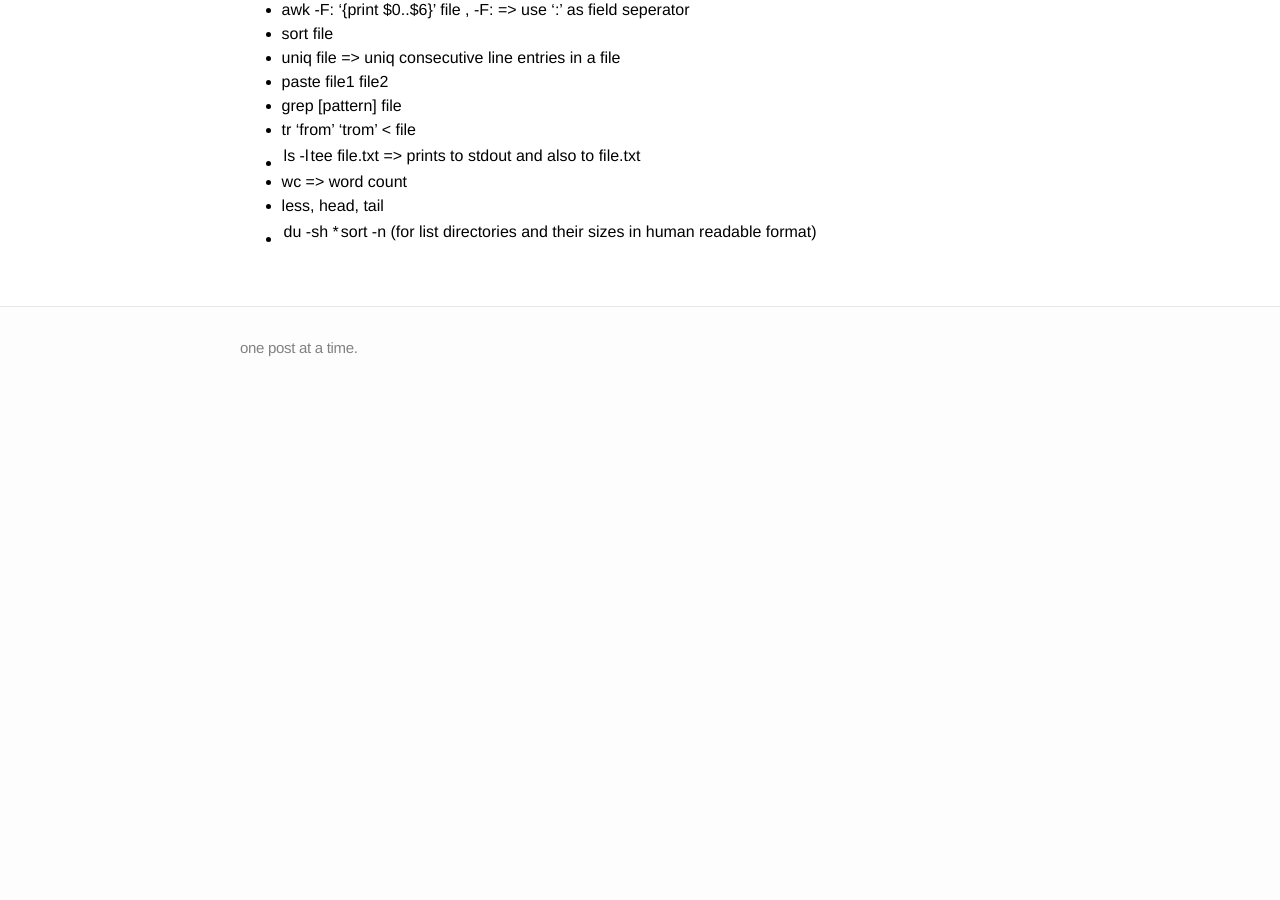
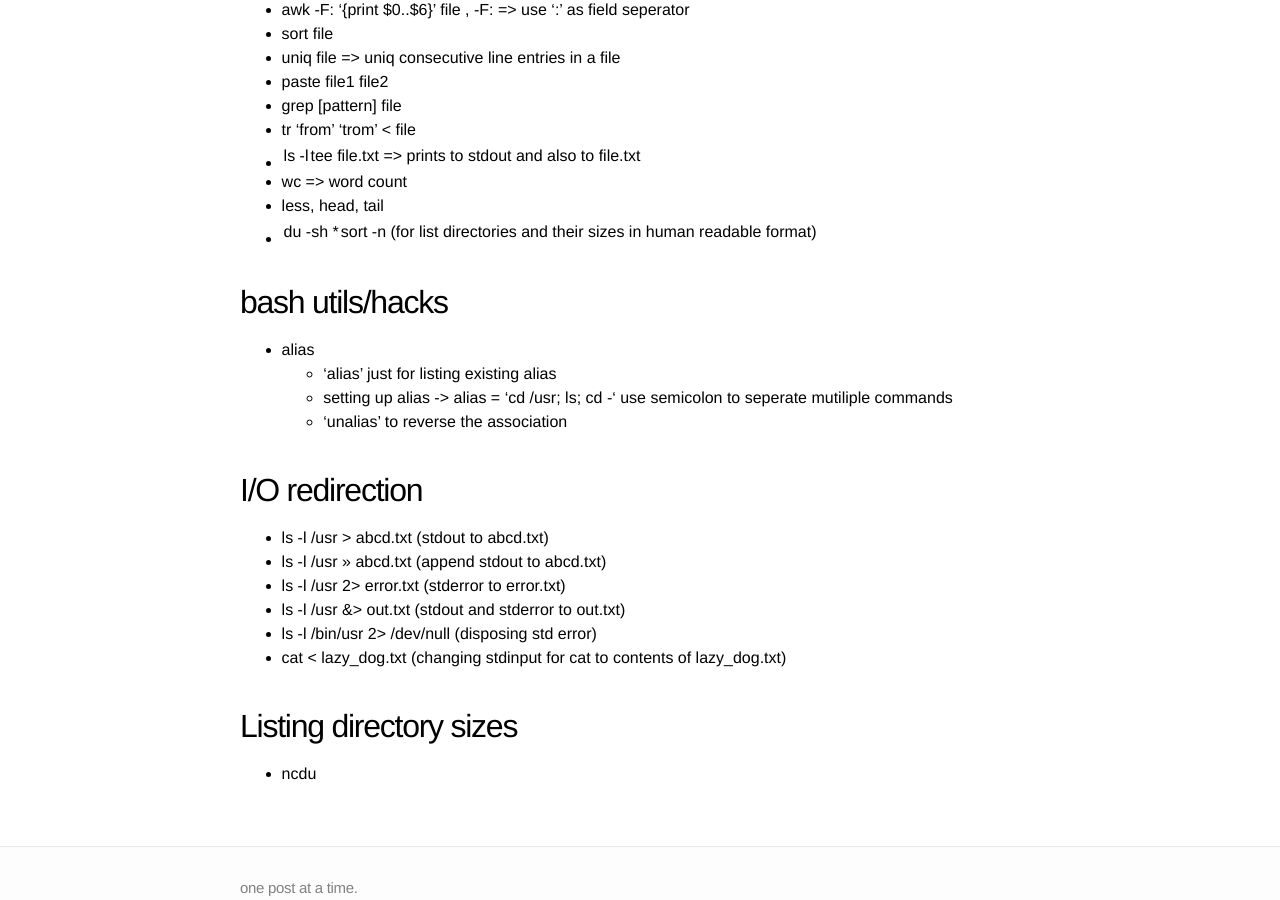
Before and after one commit to ChandraKoduru/chandrakoduru.github.io, a Jekyll site: the page built from _posts/2014-06-15-ubuntu-linux-tools.md, in a window 1280 px wide and 900 px high, scrolled down 2134 px. Built offline with Jekyll 4.4.1, drawn with Linux system fonts in a browser that asks for light colours; before the commit the page ends 2539 px from its top, so only the background shows below that.

Commit message:
added ncdu into ubuntu tools

```diff
--- a/_posts/2014-06-15-ubuntu-linux-tools.md
+++ b/_posts/2014-06-15-ubuntu-linux-tools.md
@@ -88,3 +88,25 @@ Then begin the upgrade process
 * wc => word count
 * less, head, tail
 * du -sh * | sort -n (for list directories and their sizes in human readable format)
+
+
+## bash utils/hacks
+* alias
+    - 'alias' just for listing existing alias
+    - setting up alias -> alias = 'cd /usr; ls; cd -'
+        use semicolon to seperate mutiliple commands
+    - 'unalias' to reverse the association
+
+
+## I/O redirection
+
+* ls -l /usr > abcd.txt (stdout to abcd.txt)
+* ls -l /usr >> abcd.txt (append stdout to abcd.txt)
+* ls -l /usr 2> error.txt (stderror to error.txt)
+* ls -l /usr &> out.txt (stdout and stderror to out.txt)
+* ls -l /bin/usr 2> /dev/null (disposing std error)
+* cat < lazy_dog.txt (changing stdinput for cat to contents of lazy_dog.txt)
+
+## Listing directory sizes
+
+* ncdu
```
